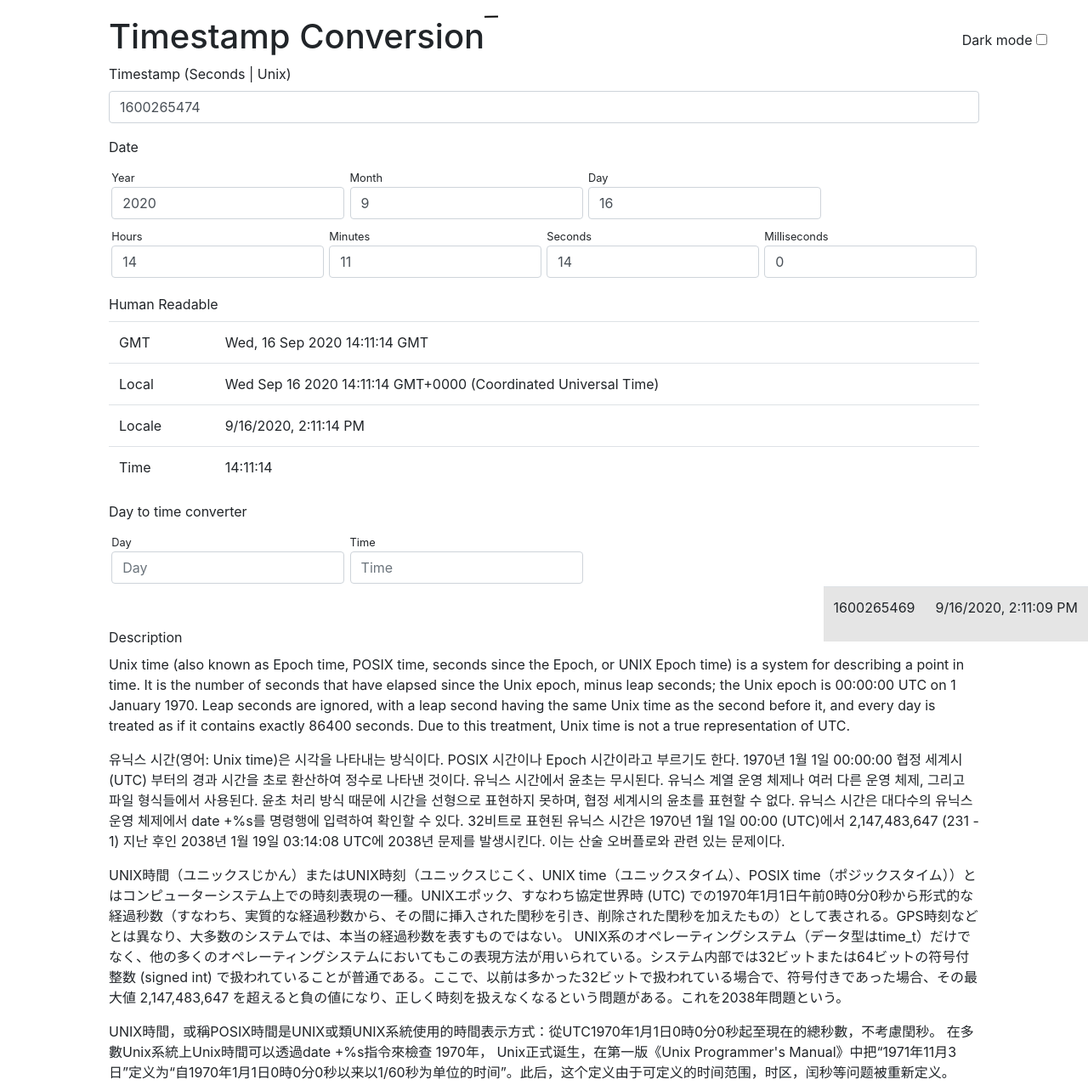
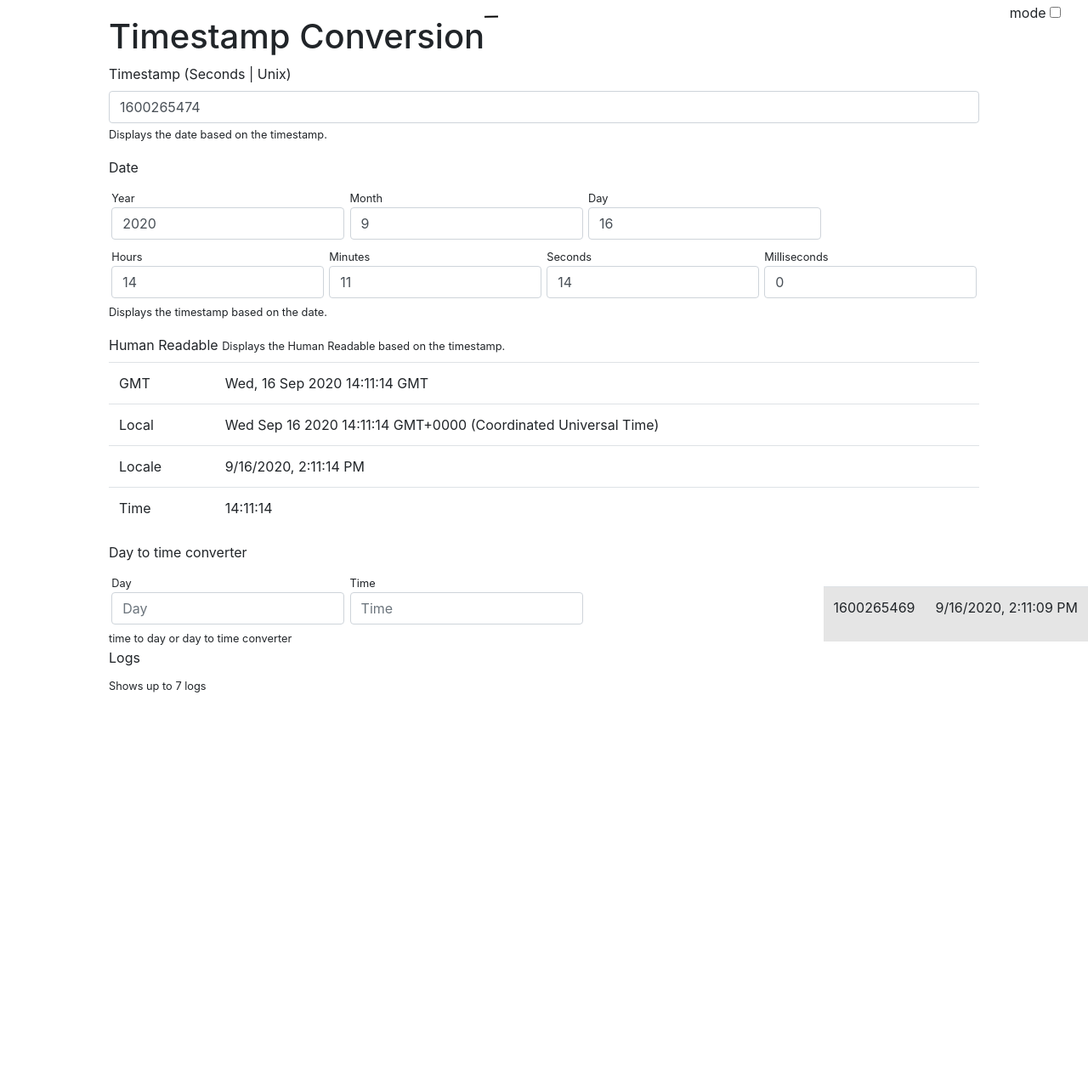
Before and after one commit to hojin-kr/timestampConverter, a plain HTML site: page index.html in a window 1280 px wide. Shown: the part 45-1322 px from the top of the page at 85% size. After the commit the page ends 863 px from the top, so only its background shows below. Drawn offline with nearby package versions, Linux system fonts and the light colour scheme.

Commit message:
수정 - 설명 수정

```diff
--- a/index.html
+++ b/index.html
@@ -64,8 +64,8 @@
 
     #dark-overlay {
       position: fixed;
-      top: 5em;
-      right: 3em;
+      top: 3em;
+      right: 2em;
     }
   </style>
 </head>
@@ -79,6 +79,7 @@
     <div class="form-group">
       <label for="timestamp">Timestamp <span class="type">(Seconds | Unix)</span></label>
       <input class="form-control" id="timestamp">
+      <small>Displays the date based on the timestamp.</small>
     </div>
     <div class="form-group">
       <label for="date">Date</label>
@@ -114,6 +115,7 @@
           <input class="form-control date" id="milli" placeholder="milli">
         </div>
       </div>
+      <small>Displays the timestamp based on the date.</small>
     </div>
     <label for="human-readable">Human Readable</label>
     <table class="table">
@@ -133,6 +135,7 @@
         <td>Time</td>
         <td class="time"></td>
       </tr>
+      <small>Displays the Human Readable based on the timestamp.</small>
     </table>
     <label for="Function">Day to time converter</label>
     <div class="date-form">
@@ -145,22 +148,19 @@
         <input class="form-control date" id="timeTo" placeholder="Time">
       </div>
     </div>
+    <small>time to day or day to time converter</small>
     <br>
+    <label for="Logs">Logs</label>
+    <br>
+    <small>Shows up to 7 logs</small>
     <div id="logs-overlay">
       <table class="table" id="logs">
       </table>
     </div>
     <div id="dark-overlay">
-      <label for="Dark">Dark mode</label>
+      <label for="Dark">mode</label>
       <input id="dark" type="checkbox">
     </div>
-    <br>
-    <label for="description">Description</label>
-    <p>Unix time (also known as Epoch time, POSIX time, seconds since the Epoch, or UNIX Epoch time) is a system for describing a point in time. It is the number of seconds that have elapsed since the Unix epoch, minus leap seconds; the Unix epoch is 00:00:00 UTC on 1 January 1970. Leap seconds are ignored, with a leap second having the same Unix time as the second before it, and every day is treated as if it contains exactly 86400 seconds. Due to this treatment, Unix time is not a true representation of UTC.</p>
-    <P>유닉스 시간(영어: Unix time)은 시각을 나타내는 방식이다. POSIX 시간이나 Epoch 시간이라고 부르기도 한다. 1970년 1월 1일 00:00:00 협정 세계시(UTC) 부터의 경과 시간을 초로 환산하여 정수로 나타낸 것이다. 유닉스 시간에서 윤초는 무시된다. 유닉스 계열 운영 체제나 여러 다른 운영 체제, 그리고 파일 형식들에서 사용된다. 윤초 처리 방식 때문에 시간을 선형으로 표현하지 못하며, 협정 세계시의 윤초를 표현할 수 없다. 유닉스 시간은 대다수의 유닉스 운영 체제에서 date +%s를 명령행에 입력하여 확인할 수 있다. 32비트로 표현된 유닉스 시간은 1970년 1월 1일 00:00 (UTC)에서 2,147,483,647 (231 - 1) 지난 후인 2038년 1월 19일 03:14:08 UTC에 2038년 문제를 발생시킨다. 이는 산술 오버플로와 관련 있는 문제이다.</P>
-    <p>UNIX時間（ユニックスじかん）またはUNIX時刻（ユニックスじこく、UNIX time（ユニックスタイム）、POSIX time（ポジックスタイム））とはコンピューターシステム上での時刻表現の一種。UNIXエポック、すなわち協定世界時 (UTC) での1970年1月1日午前0時0分0秒から形式的な経過秒数（すなわち、実質的な経過秒数から、その間に挿入された閏秒を引き、削除された閏秒を加えたもの）として表される。GPS時刻などとは異なり、大多数のシステムでは、本当の経過秒数を表すものではない。 UNIX系のオペレーティングシステム（データ型はtime_t）だけでなく、他の多くのオペレーティングシステムにおいてもこの表現方法が用いられている。システム内部では32ビットまたは64ビットの符号付整数 (signed int) で扱われていることが普通である。ここで、以前は多かった32ビットで扱われている場合で、符号付きであった場合、その最大値 2,147,483,647 を超えると負の値になり、正しく時刻を扱えなくなるという問題がある。これを2038年問題という。</p>
-    <p>UNIX時間，或稱POSIX時間是UNIX或類UNIX系統使用的時間表示方式：從UTC1970年1月1日0時0分0秒起至現在的總秒數，不考慮閏秒。 在多數Unix系統上Unix時間可以透過date +%s指令來檢查 1970年， Unix正式诞生，在第一版《Unix Programmer's Manual》中把“1971年11月3日”定义为“自1970年1月1日0時0分0秒以来以1/60秒为单位的时间”。此后，这个定义由于可定义的时间范围，时区，闰秒等问题被重新定义。</p>
-  </div>
 </body>
 
 </html>
@@ -259,6 +259,10 @@
   })
 
   function addLog(time, date) {
+    if($('#logs tr').length > 6) {
+      $("#logs tr:last-child").remove();
+    }
+    console.log($('#logs tr').length);
     $('#logs').prepend('<tr><td>' + time + '</td><td>' + date + '</td></tr>');
   }
 
@@ -269,10 +273,12 @@
       $('body').css('color', '#ffffff');
       $('body table').css('color', '#ffffff');
       $('body').css('background-color', '#000000');
+      $('#clock').css('background-color', '#ffffff');
     } else {
       $('body').css('color', '#000000');
       $('body table').css('color', '#000000');
       $('body').css('background-color', '#ffffff');
+      $('#clock').css('background-color', '#000000');
     }
   })
 
```
